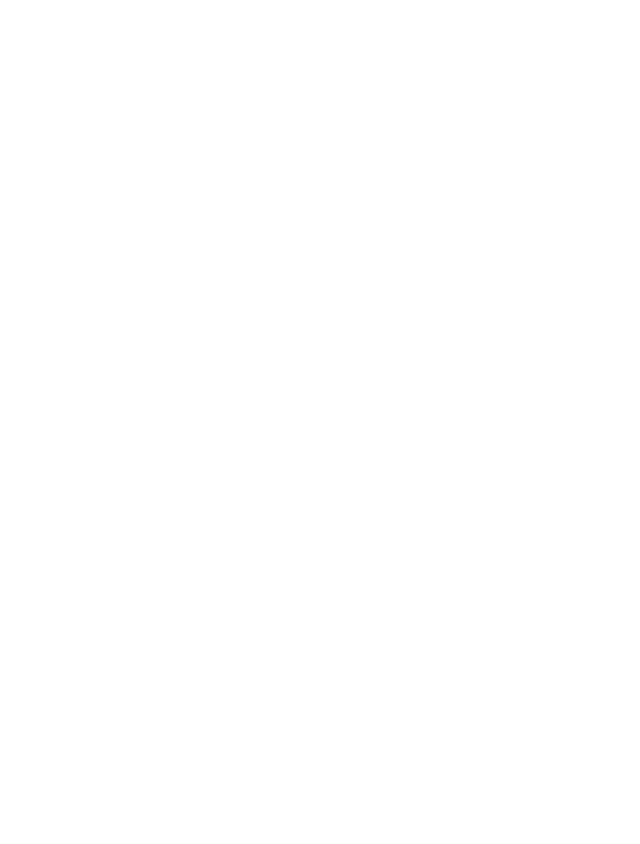
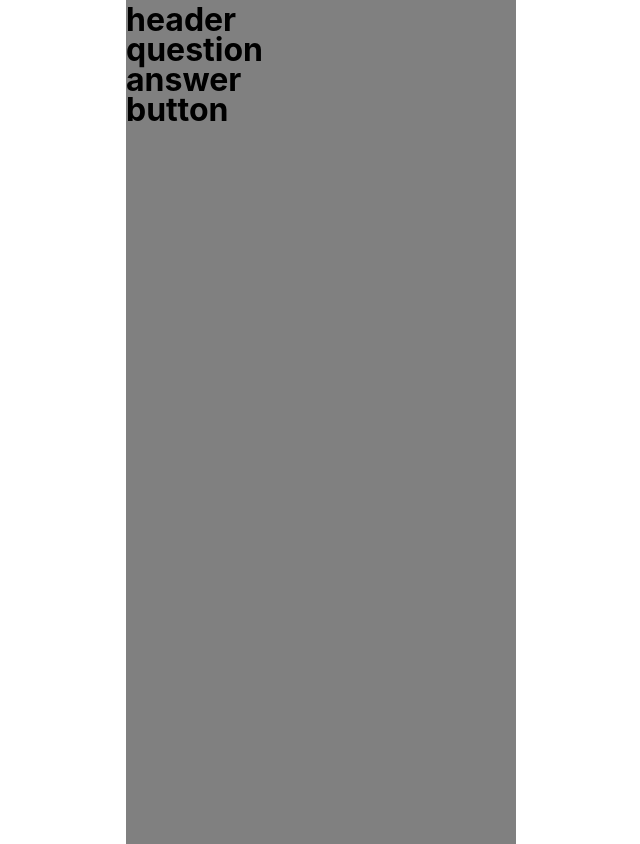
Before and after one commit to Club-PARD/UJaCha_WEB, a React (Create React App) app: page /test in a window 1280 px wide. Before the commit this address had no page. Shown: the whole page, without its empty margins (319-959 px from the left). Before the commit the page ends 800 px from the top, so only its background shows below. Built offline with nearby package versions, Linux system fonts and the light colour scheme.

Commit message:
feat : TestPage 파일 생성, 컴포넌트화

```diff
--- a/src/MyRoutes.js
+++ b/src/MyRoutes.js
@@ -8,11 +8,13 @@ import Header from "./Layout/Header";
 import GraphTest from "./Pages/Test/GraphTest";
 import UserInfoChange from "./Pages/UserInfo/UserInfoChange";
 import IntroPage from "./Pages/IntroPage/IntroPage";
+import TestPage from "./Pages/TestPage/TestPage";
 
 function MyRoutes() {
     return (
         <Routes>
-            <Route path="/" index element={<IntroPage/> } />
+            <Route path="/" index element={<IntroPage />} />
+            <Route path="/test" element={<TestPage/> }/>
             <Route element={<Header/>}>
                 <Route path="/home" element={<HomePage />}/>
                 <Route path="/page1" element={<Page1 />}/>
--- /dev/null
+++ b/src/Pages/TestPage/Components/TestPageAnswer.js
@@ -0,0 +1,16 @@
+import styled from "styled-components";
+import { Container } from "../../../Layout/Layout";
+
+function TestPageAnswer() {
+    return (
+        <TestPageAnswerContainer>
+            <h1>answer</h1>
+        </TestPageAnswerContainer>
+    );
+}
+
+const TestPageAnswerContainer = styled(Container)`
+    height : 30px;
+`;
+
+export default TestPageAnswer;
--- /dev/null
+++ b/src/Pages/TestPage/Components/TestPageButton.js
@@ -0,0 +1,16 @@
+import styled from "styled-components";
+import { Container } from "../../../Layout/Layout";
+
+function TestPageButton() {
+    return (
+        <TestPageButtonContainer>
+            <h1>button</h1>
+        </TestPageButtonContainer>
+    );
+}
+
+const TestPageButtonContainer = styled(Container)`
+    height : 30px;
+`;
+
+export default TestPageButton;
--- /dev/null
+++ b/src/Pages/TestPage/Components/TestPageHeader.js
@@ -0,0 +1,16 @@
+import styled from "styled-components";
+import {Container} from "../../../Layout/Layout";
+
+function TestPageHeader() {
+    return (
+        <TestPageHeaderContainer>
+            <h1>header</h1>
+        </TestPageHeaderContainer>
+    );
+}
+
+const TestPageHeaderContainer = styled(Container)`
+    height : 30px;
+`;
+
+export default TestPageHeader;
--- /dev/null
+++ b/src/Pages/TestPage/Components/TestPageQuestion.js
@@ -0,0 +1,16 @@
+import styled from "styled-components";
+import { Container } from "../../../Layout/Layout";
+
+function TestPageQuestion() {
+    return (
+        <TestPageQuestionContainer>
+            <h1>question</h1>
+        </TestPageQuestionContainer>
+    );
+}
+
+const TestPageQuestionContainer = styled(Container)`
+    height : 30px;
+`;
+
+export default TestPageQuestion;
--- /dev/null
+++ b/src/Pages/TestPage/TestPage.js
@@ -0,0 +1,23 @@
+import styled from "styled-components";
+import { Container } from "../../Layout/Layout";
+import TestPageHeader from "./Components/TestPageHeader";
+import TestPageQuestion from "./Components/TestPageQuestion";
+import TestPageAnswer from "./Components/TestPageAnswer";
+import TestPageButton from "./Components/TestPageButton";
+
+function TestPage() {
+    return (
+        <TestPageContainer>
+            <TestPageHeader />
+            <TestPageQuestion />
+            <TestPageAnswer />
+            <TestPageButton/>
+        </TestPageContainer>
+    );
+}
+
+const TestPageContainer = styled(Container)`
+    height : 844px;
+    background-color: gray;
+`
+export default TestPage;
```
